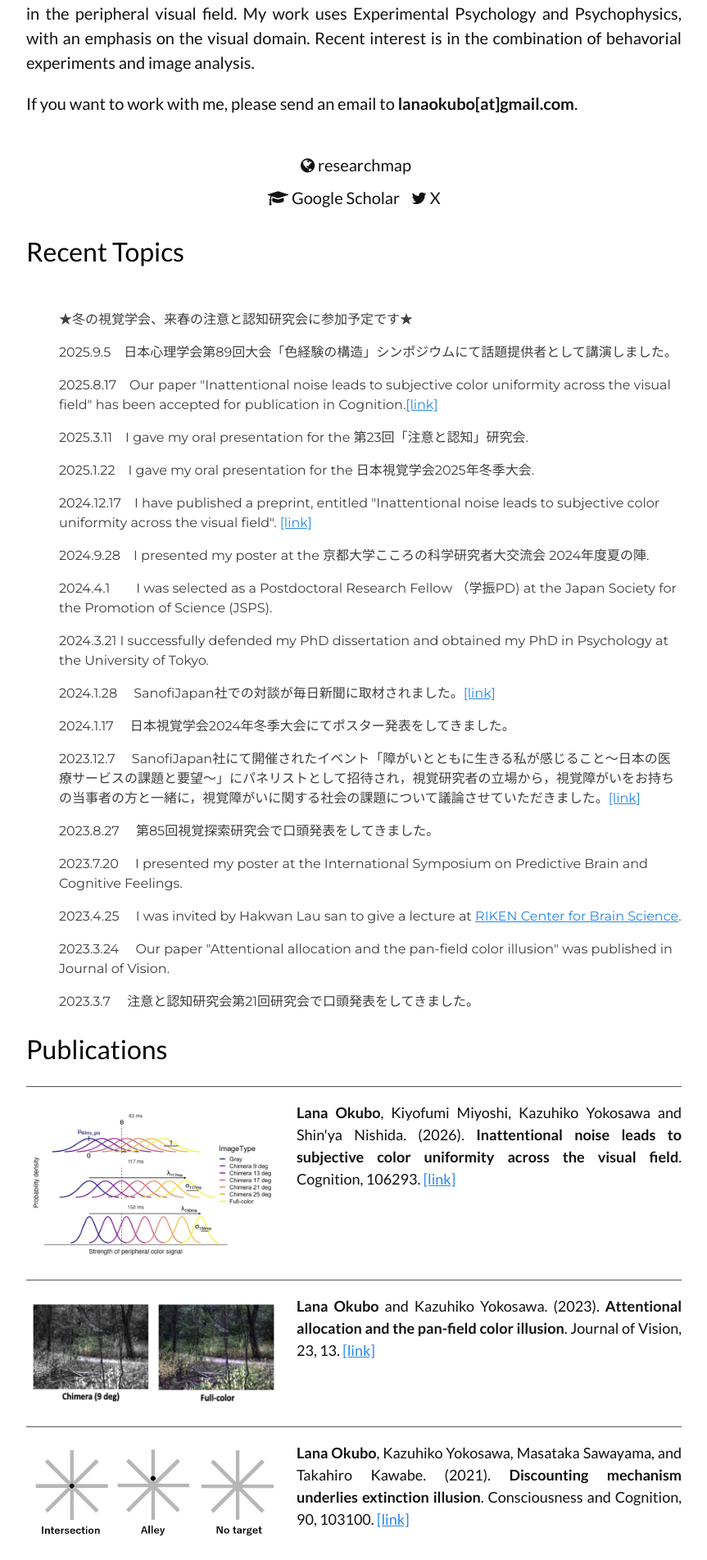
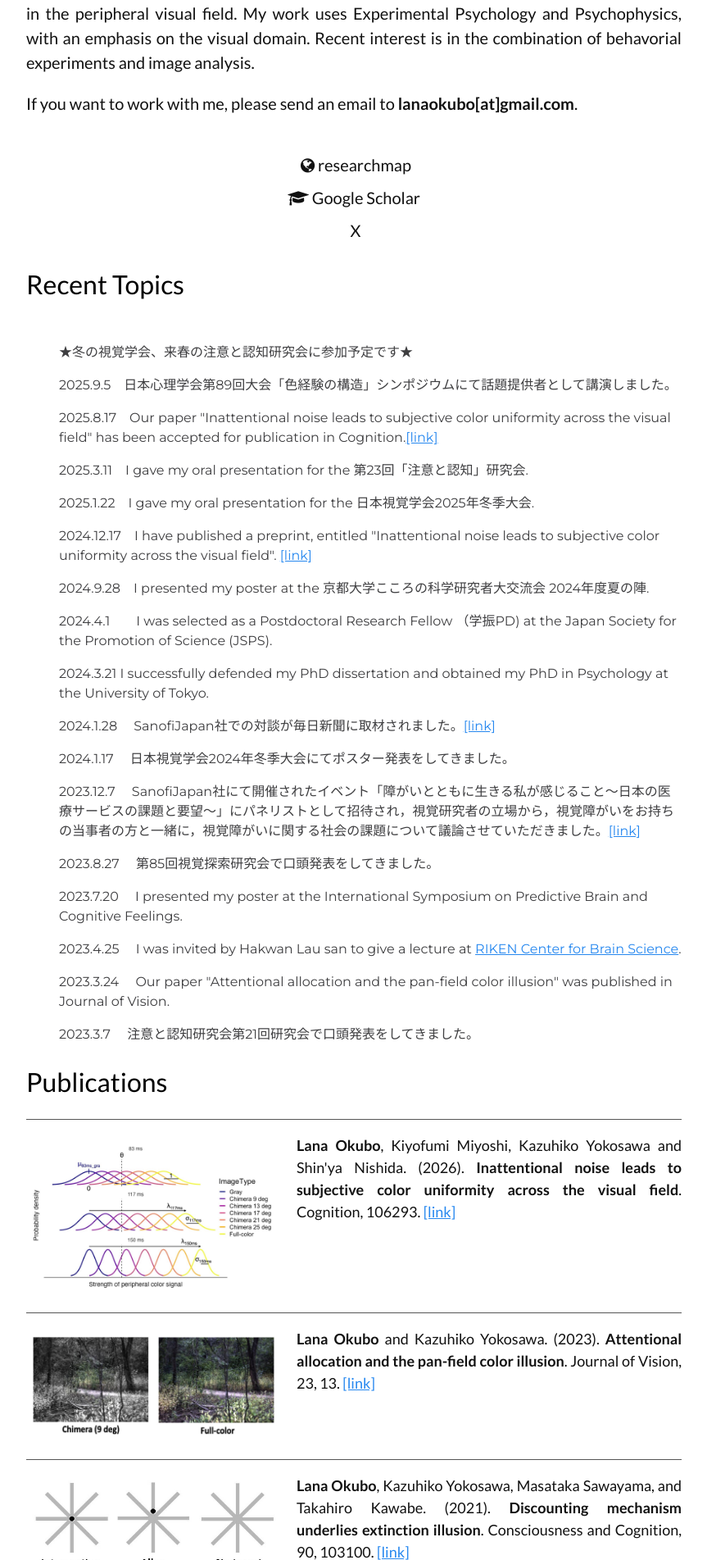
Before and after one commit to LNOKB/lnokb.github.io, a Jekyll site: the page built from index.html, in a window 1280 px wide. Shown: the part 648-2551 px from the top of the page at 82% size, without its empty margins (208-1071 px from the left). Built offline with Jekyll 4.4.1, drawn with Linux system fonts in a browser that asks for light colours.

Commit message:
Update index.html

```diff
--- a/index.html
+++ b/index.html
@@ -30,8 +30,8 @@
     <section class="about-body">
       <ul class="contact-list">
         <li class="website"><a href="https://researchmap.jp/lana_okubo" target="_blank"><i class="fa fa-globe" aria-hidden="true"></i> researchmap</a></li> <br>
-        <li class="website"><a href="https://scholar.google.com/citations?user=_Bzp4t4AAAAJ&hl=ja" target="_blank"><i class="fa fa-graduation-cap" aria-hidden="true"></i> Google Scholar</a></li>
-        <li class="website"><a href="https://x.com/OkuboLana" target="_blank"><i class="fa fa-twitter" aria-hidden="true"></i> X</a></li>
+        <li class="website"><a href="https://scholar.google.com/citations?user=_Bzp4t4AAAAJ&hl=ja" target="_blank"><i class="fa fa-graduation-cap" aria-hidden="true"></i> Google Scholar</a></li> <br>
+        <li class="website"><a href="https://x.com/OkuboLana" target="_blank"><i class="fa fa-x-twitter" aria-hidden="true"></i> X</a></li>
       </ul>
     </section> <!-- End About Body-->
   </div> <!-- End About Container -->
```
